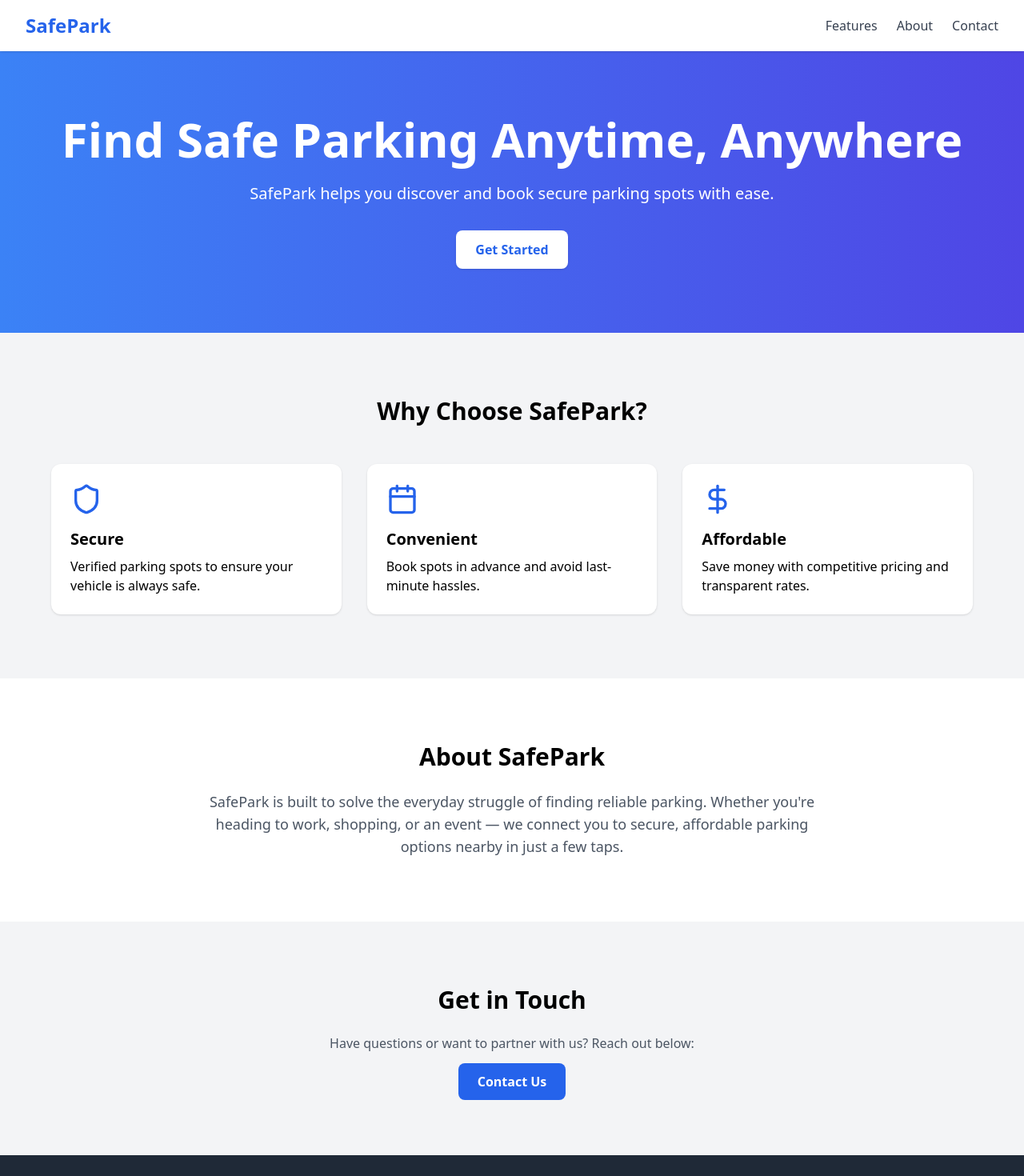
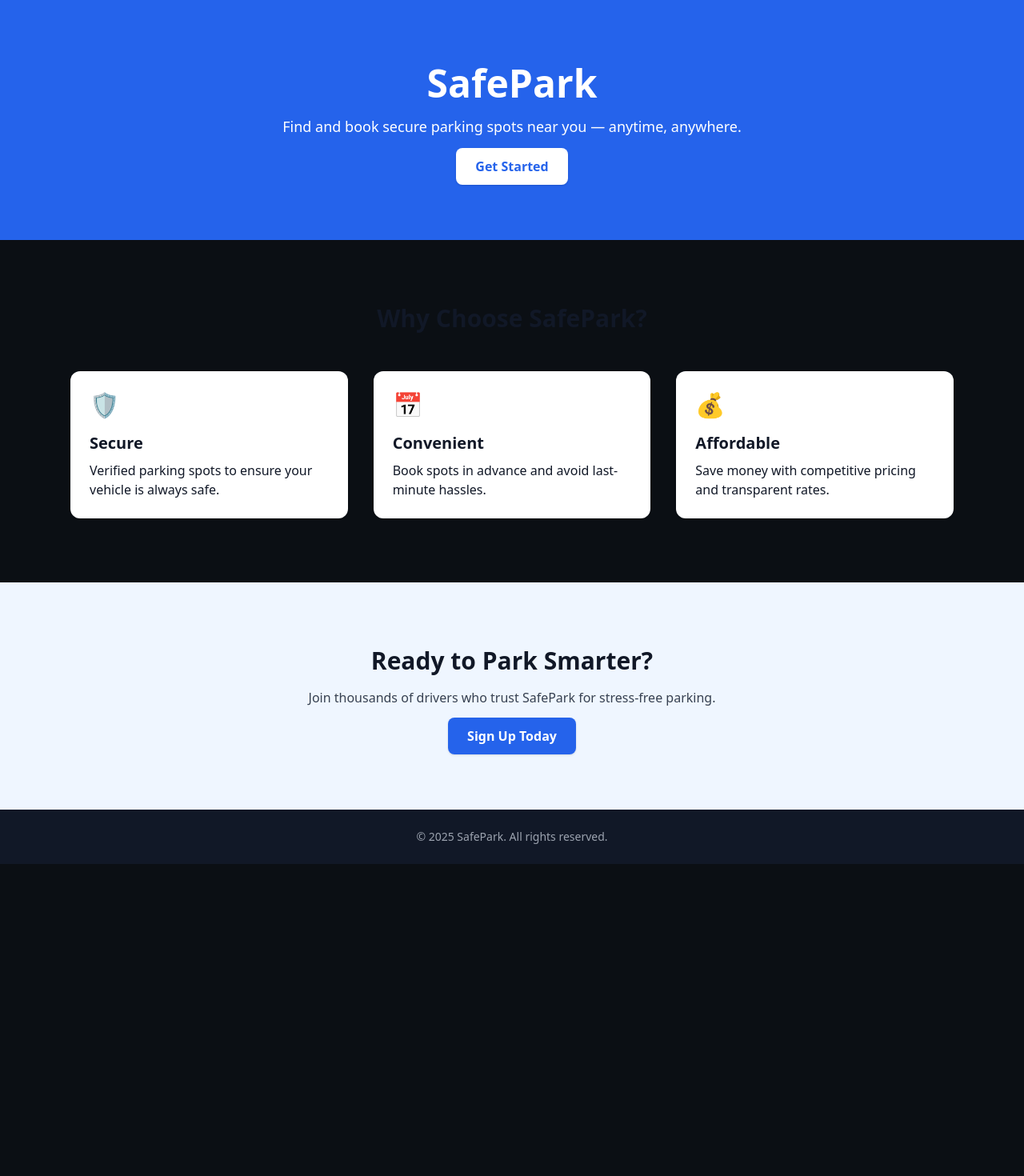
Before and after one commit to sanjaymusia-max/safepark-landing, a React (Vite) app: page / in a window 1280 px wide. Shown: the top 1470 px of the page at 80% size. After the commit the page ends 1080 px from the top, so only its background shows below. Built offline with nearby package versions, Linux system fonts and the light colour scheme.

Commit message:
Update SafeParkSite.tsx

```diff
--- a/src/SafeParkSite.tsx
+++ b/src/SafeParkSite.tsx
@@ -1,87 +1,67 @@
 import React from "react";
-import { Shield, Calendar, DollarSign } from "lucide-react"; // icons
 
-const SafeParkSite = () => {
+export default function SafeParkSite() {
   return (
-    <div className="min-h-screen flex flex-col bg-gray-50 font-sans">
-      {/* Navbar */}
-      <nav className="flex justify-between items-center px-8 py-4 bg-white shadow sticky top-0 z-50">
-        <h1 className="text-2xl font-bold text-blue-600">SafePark</h1>
-        <ul className="flex space-x-6 text-gray-700 font-medium">
-          <li><a href="#features" className="hover:text-blue-600">Features</a></li>
-          <li><a href="#about" className="hover:text-blue-600">About</a></li>
-          <li><a href="#contact" className="hover:text-blue-600">Contact</a></li>
-        </ul>
-      </nav>
-
+    <div className="font-sans text-gray-900">
       {/* Hero Section */}
-      <section className="flex flex-col items-center justify-center flex-1 text-center px-6 py-20 bg-gradient-to-r from-blue-500 to-indigo-600 text-white">
-        <h2 className="text-4xl md:text-6xl font-bold mb-6 animate-fade-in">
-          Find Safe Parking Anytime, Anywhere
-        </h2>
-        <p className="text-lg md:text-xl max-w-2xl mb-8">
-          SafePark helps you discover and book secure parking spots with ease.
+      <header className="bg-blue-600 text-white py-20 text-center">
+        <h1 className="text-5xl font-bold mb-4">SafePark</h1>
+        <p className="text-lg mb-6">
+          Find and book secure parking spots near you — anytime, anywhere.
         </p>
         <a
-          href="#contact"
-          className="bg-white text-blue-600 px-6 py-3 rounded-lg font-semibold hover:bg-gray-100 transition shadow"
+          href="#get-started"
+          className="bg-white text-blue-600 px-6 py-3 rounded-lg font-semibold shadow hover:bg-gray-100 transition"
         >
           Get Started
         </a>
-      </section>
+      </header>
 
       {/* Features Section */}
-      <section id="features" className="py-20 px-6 bg-gray-100">
-        <h3 className="text-3xl font-bold text-center mb-12">Why Choose SafePark?</h3>
-        <div className="grid md:grid-cols-3 gap-8 max-w-6xl mx-auto">
+      <section className="py-20 px-6 max-w-6xl mx-auto">
+        <h2 className="text-3xl font-bold text-center mb-12">
+          Why Choose SafePark?
+        </h2>
+        <div className="grid md:grid-cols-3 gap-8">
           <div className="p-6 bg-white rounded-xl shadow hover:shadow-lg transition">
-            <Shield className="w-10 h-10 text-blue-600 mb-4" />
+            <div className="text-3xl mb-4">🛡️</div>
             <h4 className="text-xl font-semibold mb-2">Secure</h4>
             <p>Verified parking spots to ensure your vehicle is always safe.</p>
           </div>
           <div className="p-6 bg-white rounded-xl shadow hover:shadow-lg transition">
-            <Calendar className="w-10 h-10 text-blue-600 mb-4" />
+            <div className="text-3xl mb-4">📅</div>
             <h4 className="text-xl font-semibold mb-2">Convenient</h4>
             <p>Book spots in advance and avoid last-minute hassles.</p>
           </div>
           <div className="p-6 bg-white rounded-xl shadow hover:shadow-lg transition">
-            <DollarSign className="w-10 h-10 text-blue-600 mb-4" />
+            <div className="text-3xl mb-4">💰</div>
             <h4 className="text-xl font-semibold mb-2">Affordable</h4>
             <p>Save money with competitive pricing and transparent rates.</p>
           </div>
         </div>
       </section>
 
-      {/* About Section */}
-      <section id="about" className="py-20 px-6 bg-white text-center">
-        <h3 className="text-3xl font-bold mb-6">About SafePark</h3>
-        <p className="max-w-3xl mx-auto text-gray-600 text-lg">
-          SafePark is built to solve the everyday struggle of finding reliable parking.
-          Whether you're heading to work, shopping, or an event — we connect you to secure,
-          affordable parking options nearby in just a few taps.
-        </p>
-      </section>
-
-      {/* Contact Section */}
-      <section id="contact" className="py-20 px-6 bg-gray-100 text-center">
-        <h3 className="text-3xl font-bold mb-6">Get in Touch</h3>
-        <p className="text-gray-600 mb-6">
-          Have questions or want to partner with us? Reach out below:
+      {/* Call-to-Action Section */}
+      <section
+        id="get-started"
+        className="bg-blue-50 py-20 text-center px-6"
+      >
+        <h2 className="text-3xl font-bold mb-4">Ready to Park Smarter?</h2>
+        <p className="mb-6 text-gray-700">
+          Join thousands of drivers who trust SafePark for stress-free parking.
         </p>
         <a
-          href="mailto:contact@safepark.com"
-          className="bg-blue-600 text-white px-6 py-3 rounded-lg font-semibold hover:bg-blue-700 transition"
+          href="#"
+          className="bg-blue-600 text-white px-6 py-3 rounded-lg font-semibold shadow hover:bg-blue-700 transition"
         >
-          Contact Us
+          Sign Up Today
         </a>
       </section>
 
       {/* Footer */}
-      <footer className="bg-gray-800 text-gray-300 py-6 text-center">
-        <p>© {new Date().getFullYear()} SafePark. All rights reserved.</p>
+      <footer className="bg-gray-900 text-gray-400 py-6 text-center text-sm">
+        © {new Date().getFullYear()} SafePark. All rights reserved.
       </footer>
     </div>
   );
-};
-
-export default SafeParkSite;
+}
```
